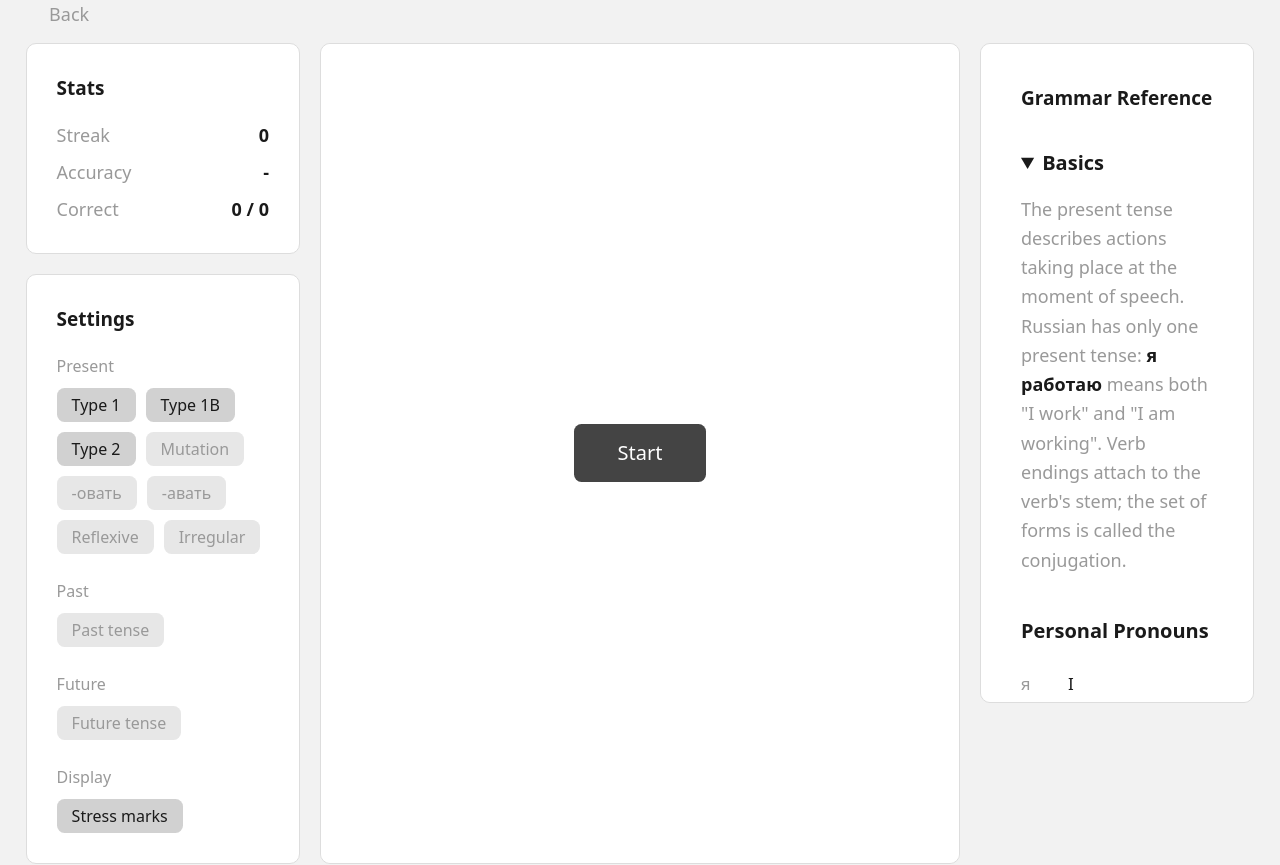
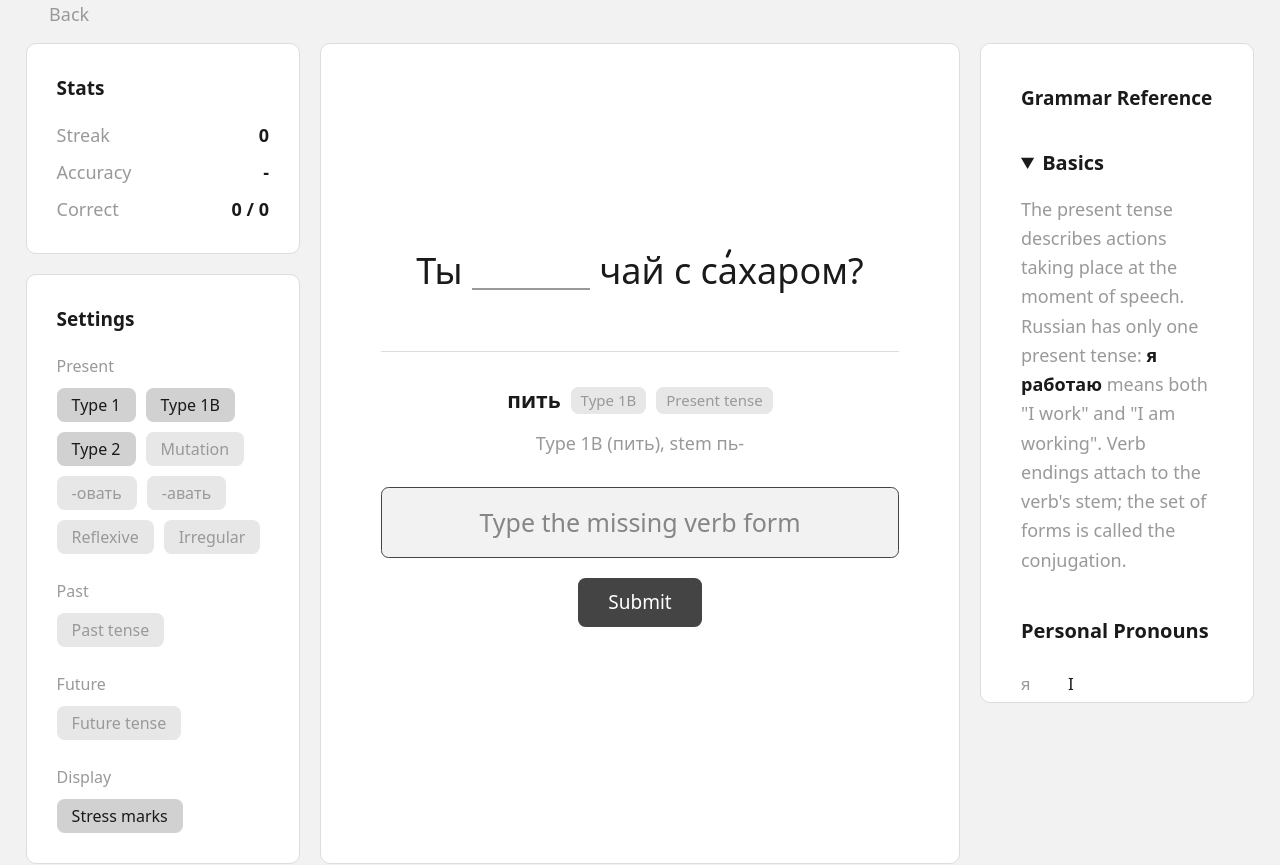
Before and after one commit to mudkipdev/learn-russian, a SvelteKit app: page /cloze in a window 1280 px wide. Shown: the top 865 px of the page. Built offline with nearby package versions, Linux system fonts and the light colour scheme; some icons are missing.

Commit message:
remove start button from cloze

```diff
--- a/src/routes/cloze/+page.svelte
+++ b/src/routes/cloze/+page.svelte
@@ -1,5 +1,5 @@
 <script lang="ts">
-    import { tick } from "svelte";
+    import { onMount, tick } from "svelte";
     import { base } from "$app/paths";
     import { browser } from "$app/environment";
     import { Icon, ArrowLeft, Check, XMark } from "svelte-hero-icons";
@@ -41,7 +41,6 @@
     let streak = $state(0);
     let correctCount = $state(0);
     let totalCount = $state(0);
-    let started = $state(false);
     let awaiting = $state(false);
     let answer = $state("");
     let hint = $state("");
@@ -180,10 +179,9 @@
         if (feedback) nextRound(0);
     }
 
-    function start() {
-        started = true;
+    onMount(() => {
         nextRound(0);
-    }
+    });
 </script>
 
 {#snippet stat(label: string, value: string | number)}
@@ -281,16 +279,6 @@
         <div
             class="relative rounded-lg border border-line bg-surface p-12 text-center xl:col-start-2 xl:row-start-1 xl:flex xl:flex-col xl:justify-center xl:self-stretch"
         >
-            {#if !started}
-                <div class="absolute inset-0 z-10 flex items-center justify-center rounded-lg bg-surface">
-                    <button
-                        class="cursor-pointer rounded-md bg-accent px-[2.2rem] py-[0.7rem] text-base font-normal text-accent-fg transition-all duration-100 hover:brightness-110 active:scale-95"
-                        onclick={start}
-                    >
-                        Start
-                    </button>
-                </div>
-            {/if}
             <div
                 class="mb-2 flex min-h-28 items-center justify-center text-[1.8rem] font-medium leading-snug select-none"
             >
@@ -337,7 +325,6 @@
                     spellcheck="false"
                     placeholder="Type the missing verb form"
                     disabled={!awaiting}
-                    class:invisible={!started}
                     class:shake
                     class="w-full rounded-md border border-line bg-bg px-4 py-[0.8rem] text-center text-[1.25rem] text-fg transition-colors outline-none focus:border-accent disabled:opacity-40"
                 />
@@ -350,7 +337,6 @@
                     </button>
                 {:else}
                     <button
-                        class:invisible={!started}
                         disabled={!awaiting}
                         onclick={check}
                         class="cursor-pointer rounded-md bg-accent px-6 py-2 text-[0.95rem] font-medium text-accent-fg transition-all duration-100 hover:brightness-110 active:scale-95 disabled:opacity-40"
```
